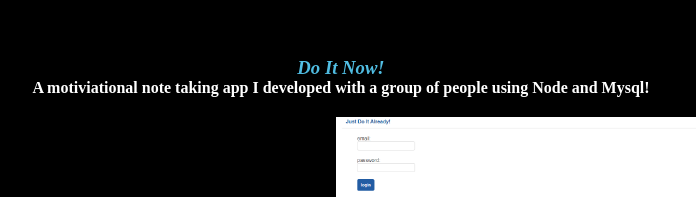
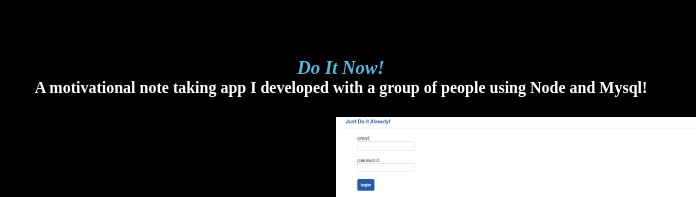
Before and after one commit to Ben-Boyte/Professional-Portfolio, a plain HTML site: page index.html in a window 1280 px wide. Shown: the part 1023-1220 px from the top of the page, 299-995 px from the left. Drawn offline with Linux system fonts and the light colour scheme.

Commit message:
spelling

```diff
--- a/index.html
+++ b/index.html
@@ -67,7 +67,7 @@
         <div class="">
             <h3 class="application-title">Do It Now!</h3>
             <p class="subtitle">
-                A motiviational note taking app I developed with a group of people using Node and Mysql!
+                A motivational note taking app I developed with a group of people using Node and Mysql!
               </p>
               <a href="https://bensdoitnow.herokuapp.com/login">  <div class="src-img"> <img src="./assets/images/Do It Now!.PNG" alt="My 3rd Application"/> </div> </a>
         </div>
```
